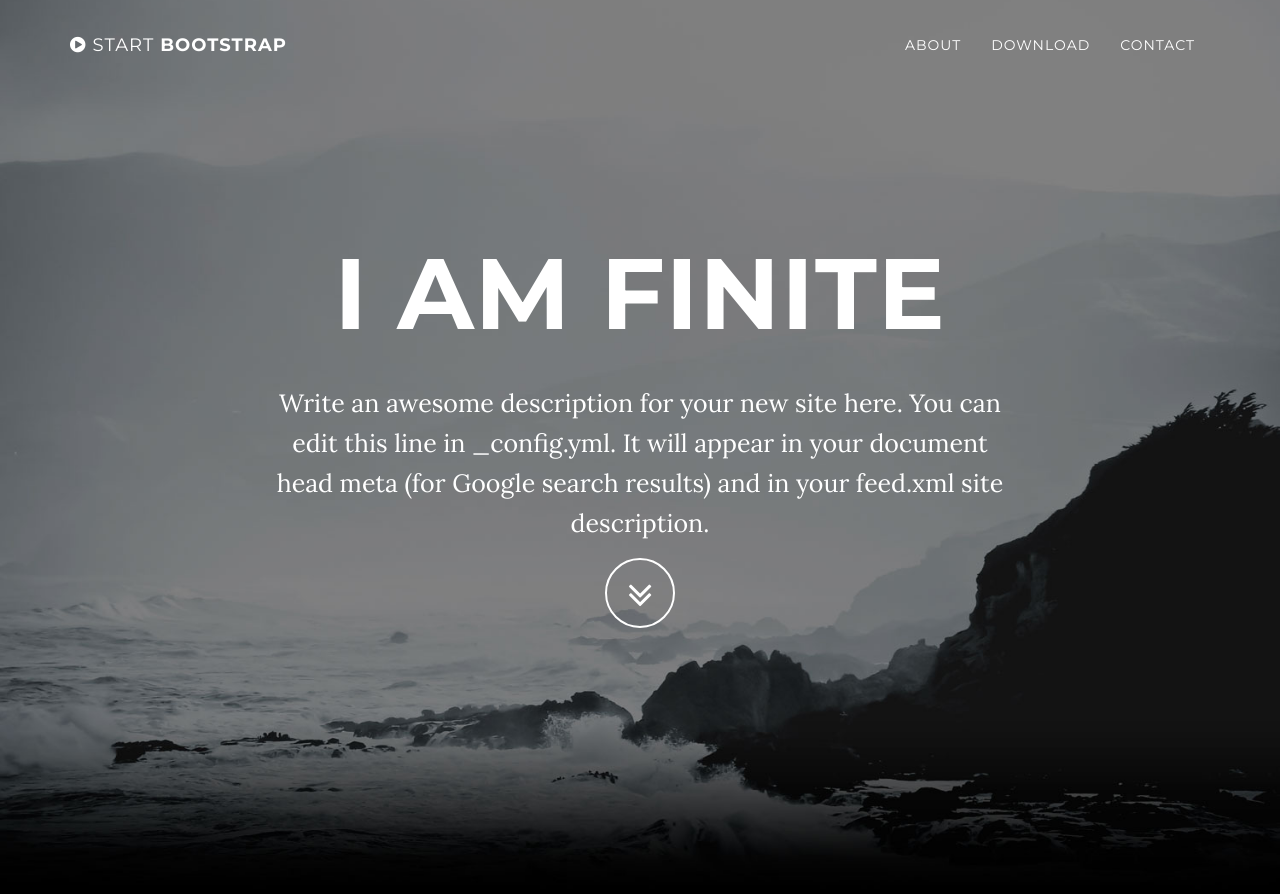
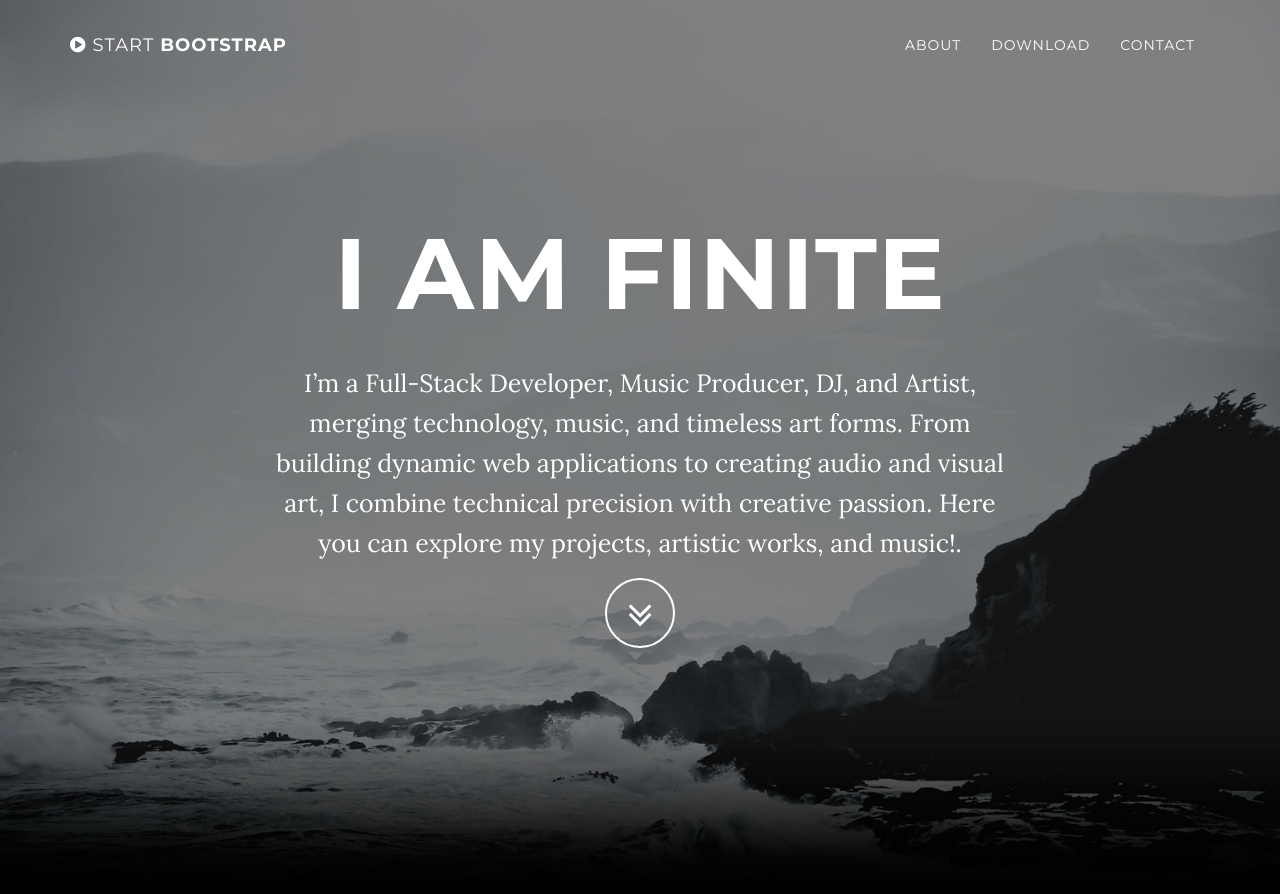
Before and after one commit to I-Am-Finite/I-Am-Finite.github.io, a Jekyll site: the page built from index.html, in a window 1280 px wide and 900 px high. Shown: the top 894 px of the window. Built offline with Jekyll 4.4.1, drawn with Linux system fonts in a browser that asks for light colours.

Commit message:
Site Description

```diff
--- a/_config.yml
+++ b/_config.yml
@@ -2,7 +2,7 @@
 title: I Am Finite
 email: resercmichael@gmail.com
 url: https://i-am-finite.github.io
-description: "Write an awesome description for your new site here. You can edit this line in _config.yml. It will appear in your document head meta (for Google search results) and in your feed.xml site description."
+description: "I’m a Full-Stack Developer, Music Producer, DJ, and Artist, merging technology, music, and timeless art forms. From building dynamic web applications to creating audio and visual art, I combine technical precision with creative passion. Here you can explore my projects, artistic works, and music!."
 
 # Color settings (hex-codes without the leading hash-tag)
 color:
```
